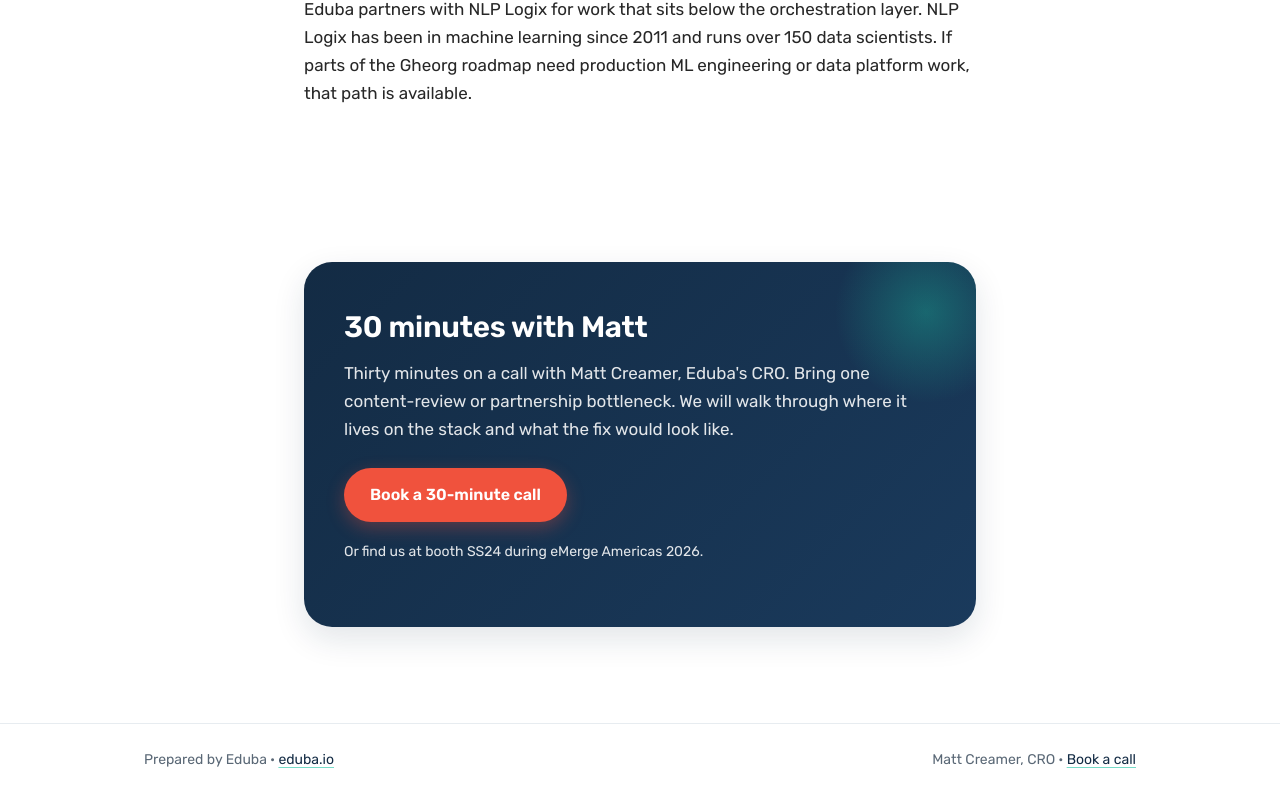
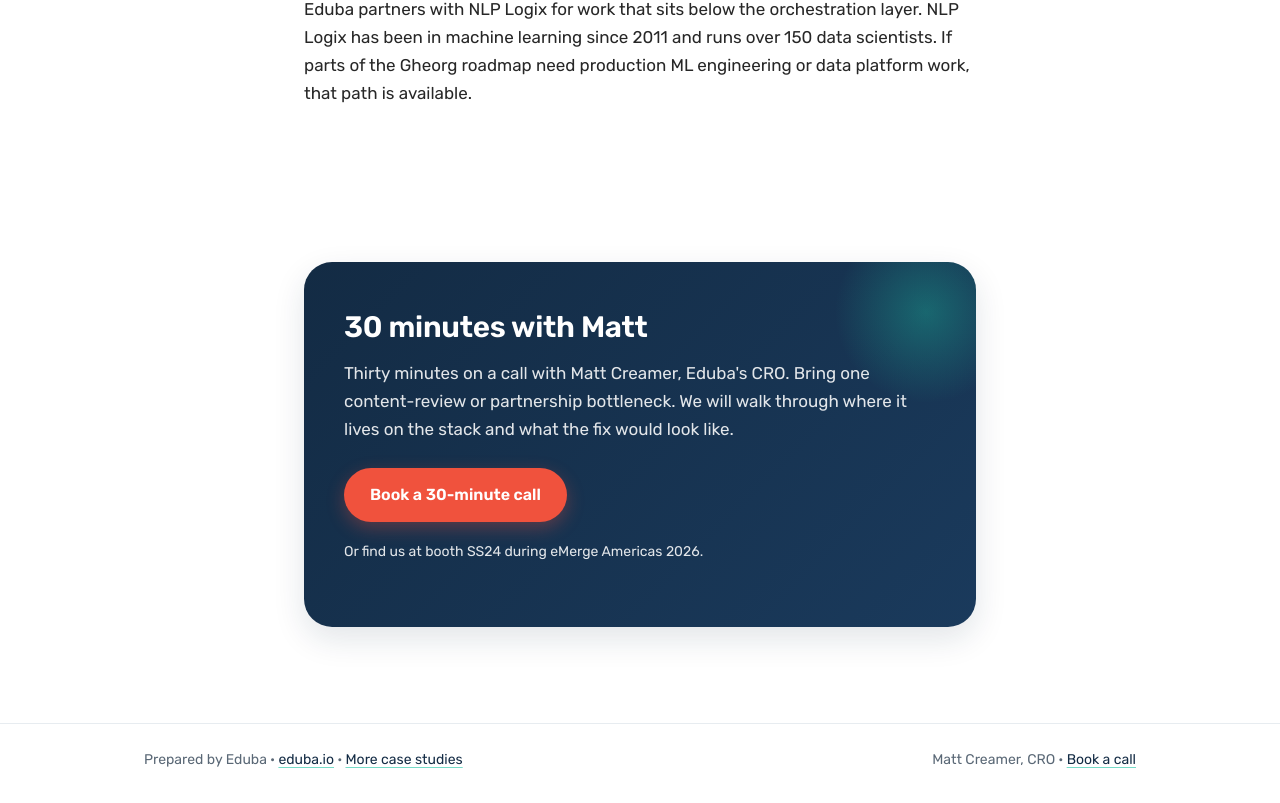
Before and after one commit to mattcreamer17-gif/gheorg, a plain HTML site: page index.html in a window 1280 px wide. Shown: the part 2822-3625 px from the top of the page. Drawn offline with Linux system fonts and the light colour scheme.

Commit message:
Add eduba.io/works case studies link

```diff
--- a/index.html
+++ b/index.html
@@ -113,7 +113,7 @@
 
   <footer class="site-footer">
     <div class="container footer-inner">
-      <span>Prepared by Eduba &middot; <a href="https://eduba.io" target="_blank" rel="noopener">eduba.io</a></span>
+      <span>Prepared by Eduba &middot; <a href="https://eduba.io" target="_blank" rel="noopener">eduba.io</a> &middot; <a href="https://eduba.io/works" target="_blank" rel="noopener">More case studies</a></span>
       <span class="footer-meta">Matt Creamer, CRO &middot; <a href="https://calendly.com/thecro-eduba/30min" target="_blank" rel="noopener">Book a call</a></span>
     </div>
   </footer>
```
